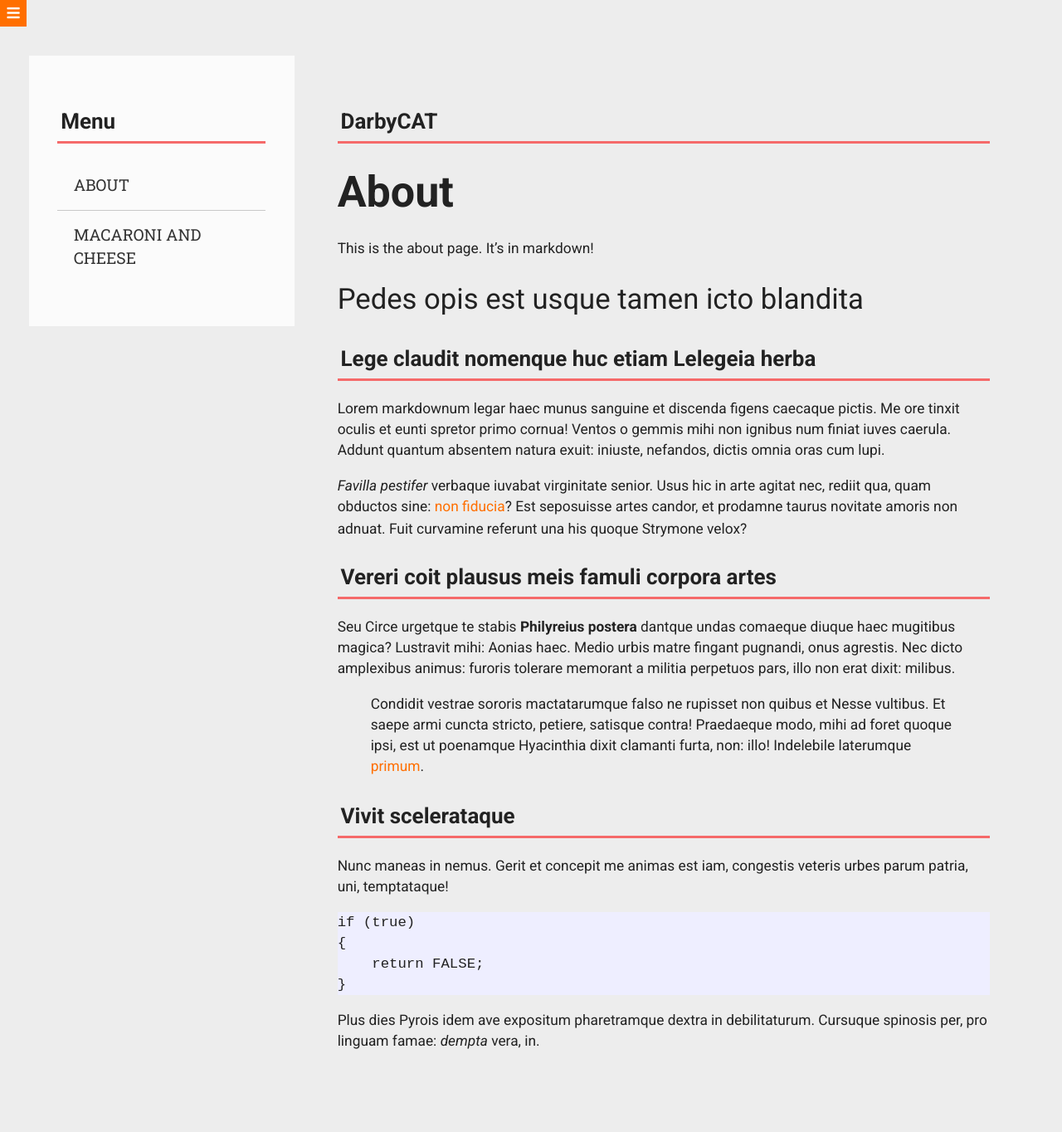
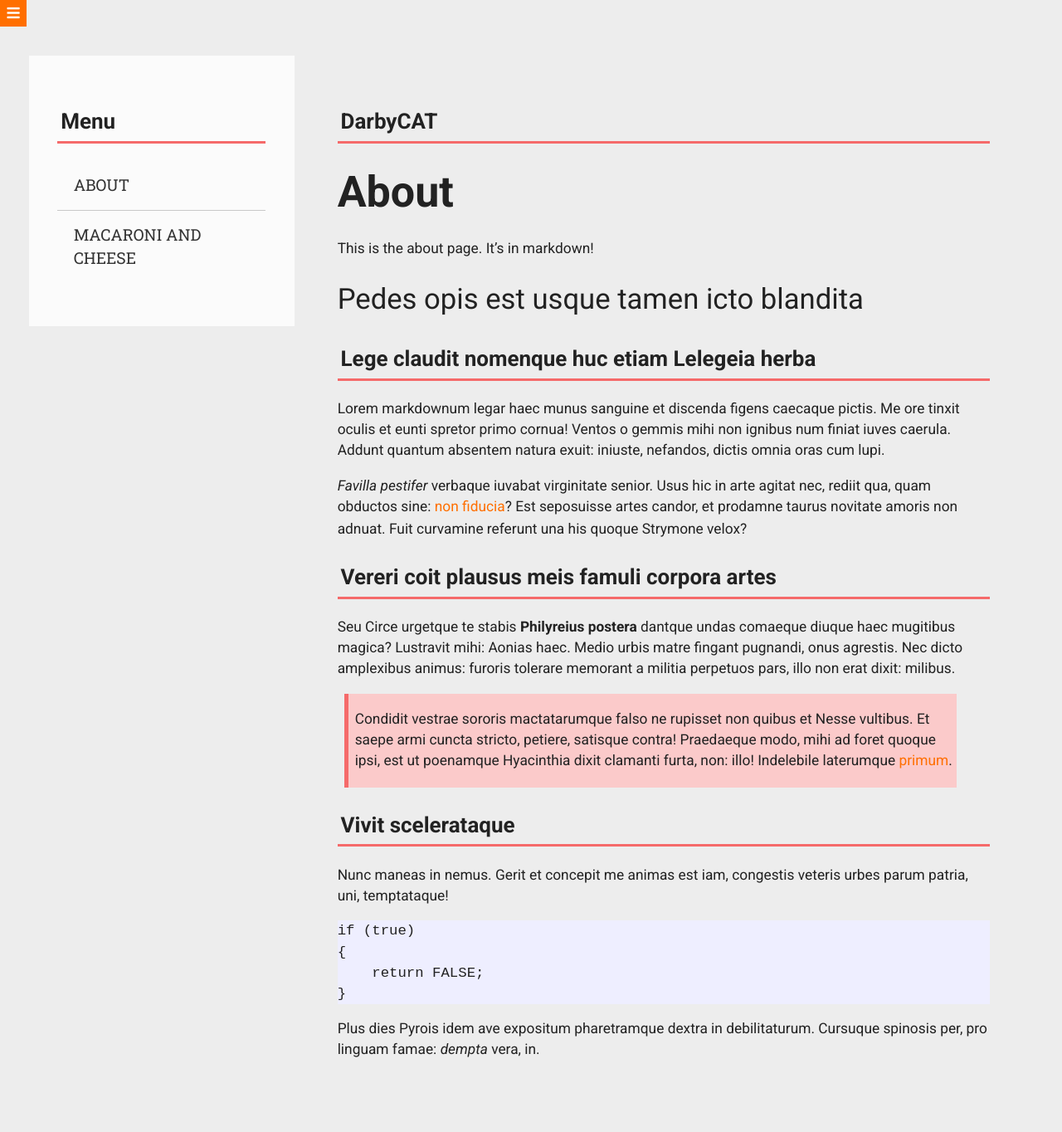
Before and after one commit to Joel4763/darbycat.github.io, a Jekyll site: the page built from about.md, in a window 1280 px wide. Shown: the whole page at 83% size. Built offline with Jekyll 4.4.1, drawn with Linux system fonts in a browser that asks for light colours; nearby versions of some CDN libraries.

Commit message:
blockquote styling

```diff
--- a/css/style.scss
+++ b/css/style.scss
@@ -200,3 +200,11 @@ h2 {
         display: none;
     }
 }
+
+blockquote{
+    padding: .5px;
+    padding-left: .5rem;
+    margin-left: .5rem;
+    background-color: lighten(#f56a6a, 20%);
+    border-left: 5px solid #f56a6a;
+}
```
Also changed, not shown: 2 other files.
